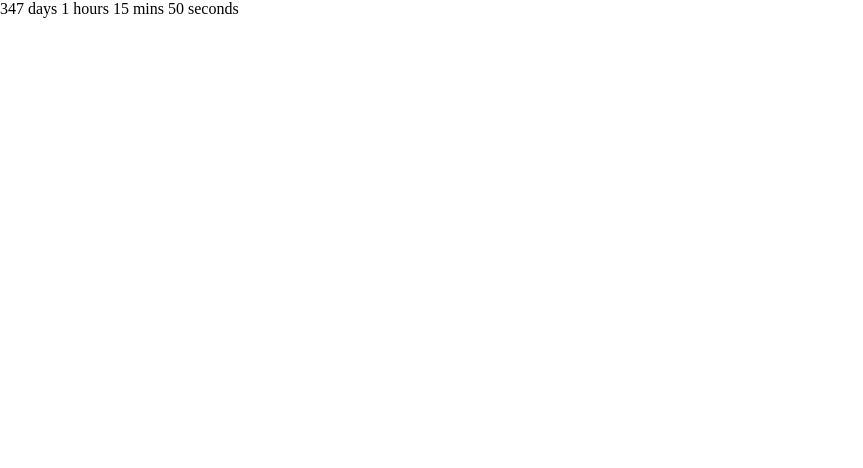
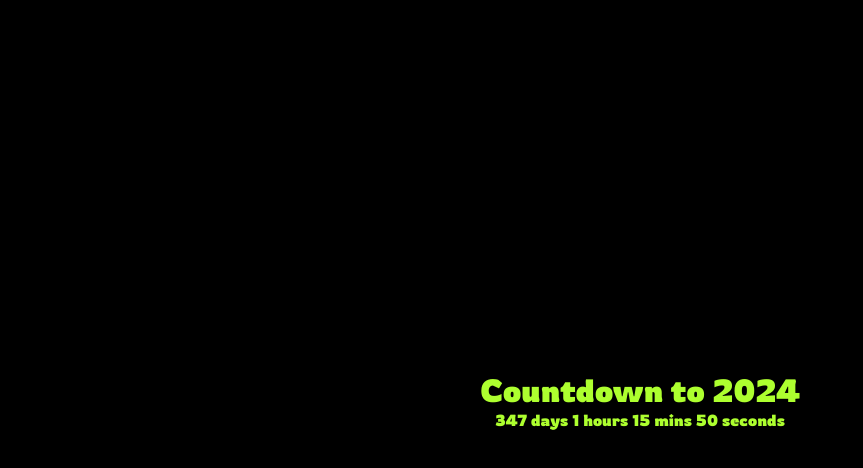
Before and after one commit to julius-tamale/projectThree, a plain HTML site: page index.html in a window 1280 px wide. Shown: the whole page, without its empty margins (0-863 px from the left). Drawn offline with Linux system fonts and the light colour scheme.

Commit message:
project three

```diff
--- a/index.html
+++ b/index.html
@@ -6,6 +6,7 @@
     <meta name="viewport" content="width=device-width, initial-scale=1.0">
     <title>YEAR COUNTDOWN TIMER</title>
     <style>
+        @import url('https://fonts.googleapis.com/css2?family=Rowdies:wght@700&display=swap');
         * {
             margin: 0;
             padding: 0;
@@ -15,13 +16,22 @@
             font-size: 62.5%;
         }
         body {
+            background-color: #000;
+            color: greenyellow;
             font-size: 16px;
+            text-align: center;
+            font-family: 'Rowdies', cursive;
+            width: 100vw;
+            height: 100vh;
+            display: flex;
+            justify-content: center;
+            align-items: center;
         }
     </style>
 </head>
 <body>
     <main class="main-container">
-        <h1 class="current-date"></h1>
+        <h1 class="current-date">Countdown to 2024</h1>
         <p class="countdown-timer"></p>
     </main>
 
```
